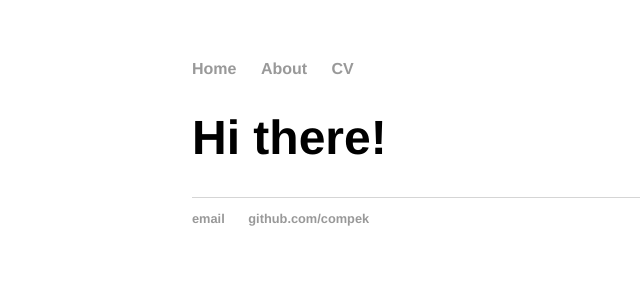
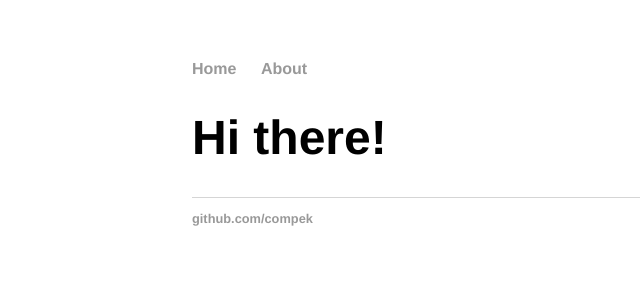
Before and after one commit to compek/compek.github.io, a Jekyll site: the page built from index.html, in a window 1280 px wide. Shown: the top 300 px of the page, without its empty margins (0-640 px from the left). Built offline with Jekyll 4.4.1, drawn with Linux system fonts in a browser that asks for light colours.

Commit message:
Update default.html

```diff
--- a/_layouts/default.html
+++ b/_layouts/default.html
@@ -9,7 +9,6 @@
 	    		<ul>
 	        		<li><a href="/">Home</a></li>
 		        	<li><a href="/about">About</a></li>
-	        		<li><a href="/cv">CV</a></li>
 	    		</ul>
 			</nav>
 			<div class="container">
@@ -19,7 +18,6 @@
 			</div><!-- /.container -->
 			<footer>
 	    		<ul>
-	        		<li><a href="mailto:compek@gmail.com">email</a></li>
 	        		<li><a href="https://github.com/compek">github.com/compek</a></li>
 				</ul>
 			</footer>
```
